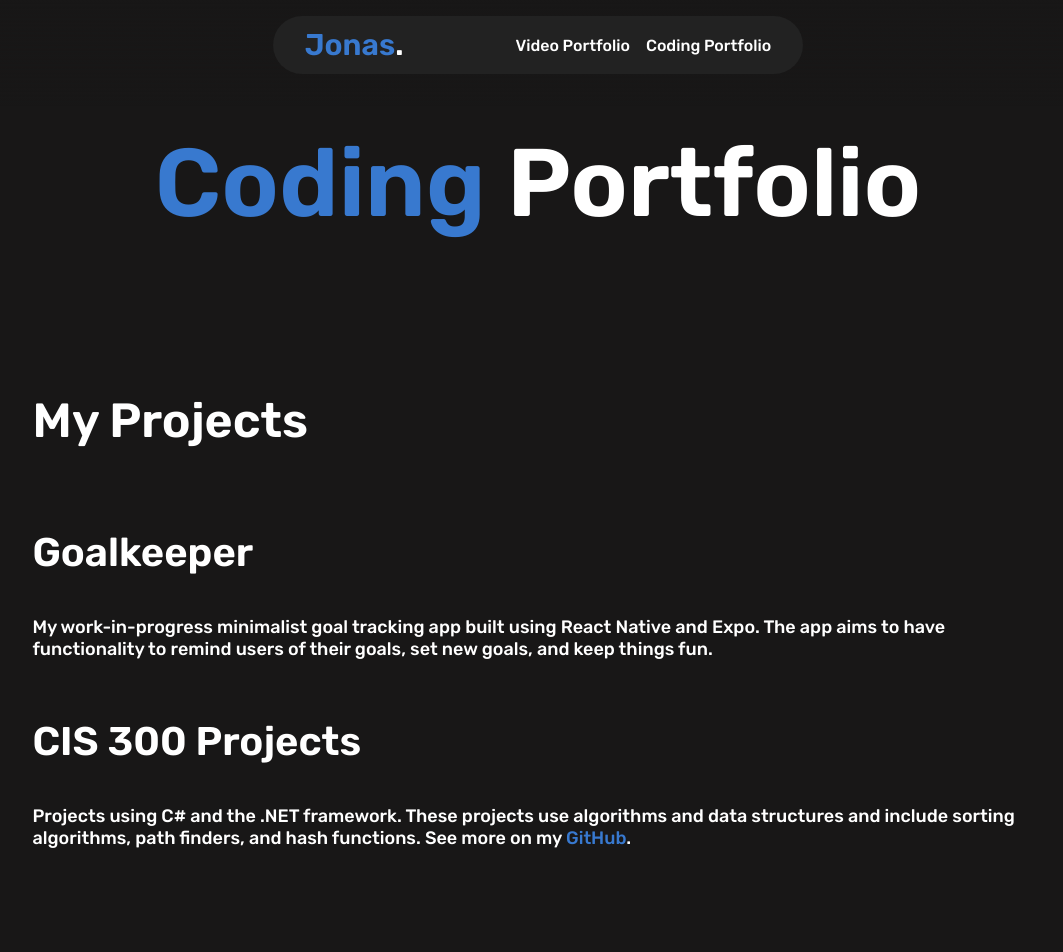
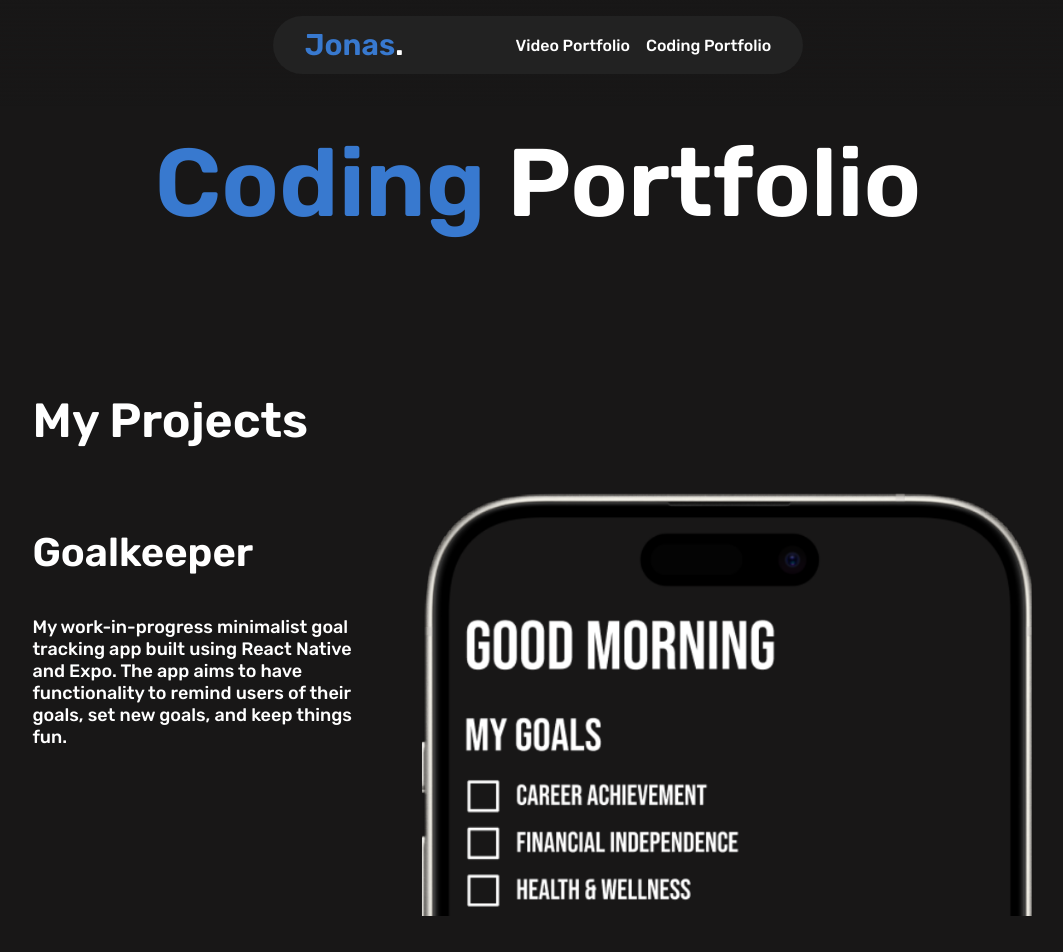
Before and after one commit to jonasbronson/jonasbronson-site, a React (Vite) app: page /Code in a window 1280 px wide. Shown: the top 952 px of the page, without its empty margins (102-1165 px from the left). Built offline with nearby package versions, Linux system fonts and the light colour scheme.

Commit message:
changes to video and code, new assets for goalkeeper

```diff
--- a/src/index.css
+++ b/src/index.css
@@ -231,7 +231,10 @@
   padding: 1em;
   transition: background-color 0.2s ease-in-out;
   max-width: 50%;
-
+  display: flex;
+  justify-content: center;
+  align-items: center;
+  margin: 0 auto;
 }
 
 .homeContactButtonContainer:hover{
@@ -305,6 +308,10 @@
   opacity: 100%;
 }
 
+.videoWorkButtonContainer{
+  margin-bottom: 0;
+}
+
 .videoWorkButton{
   background-color: #222222;
   height: 100%;
@@ -353,6 +360,20 @@
 
 /*-------------CODE-----------------*/
 
+.codeProjectsContainer{
+  display: flex;
+}
+
+.codeProjectsTextContainer{
+  flex-basis: 50%;
+  margin-right: 2em;
+}
+
+.codeProjectsImages{
+  margin-left: 1em;
+  max-width: 40em;
+}
+
 .codeList{
   text-decoration: none;
   list-style: none;
@@ -366,6 +387,7 @@
 }
 
 .codeLanguagesContainer{
+
 }
 
 .codeLanguages{
@@ -469,6 +491,15 @@
     margin-bottom: 1em;
   }
 
+  .videoWorkImageContainer a{
+    width: 0;
+    height: 0;
+  }
+
+  .videoWorkButtonContainer{
+    margin-bottom: 1.2em;
+  }
+
 }
 
 @media screen and (max-width: 1000px){
@@ -504,7 +535,7 @@
   }
 
   .videoWorkImageContainer{
-    margin-bottom: 0;
+    margin-bottom: 1em;
   }
 
 }
@@ -608,6 +639,10 @@
     font-size: 1em;
   }
 
+  .homeContactButtonContainer{
+    max-width: 75%;
+  }
+
   .genH2{
     font-size: 2.25em;
     text-align: center;
@@ -631,6 +666,10 @@
 
   .videoWorkDiv{
     display: block;
+  }
+
+  .videoWorkButtonContainer{
+    margin-bottom: 0;
   }
 
   .codeEducationDiv{
--- a/src/pages/Code.tsx
+++ b/src/pages/Code.tsx
@@ -2,6 +2,8 @@ import React from "react";
 import JS from "../assets/code/js.png";
 import CSharp from "../assets/code/cSharp.png";
 import CPlusPlus from "../assets/code/cPlusPlus.png";
+import GoalVertical from "../assets/code/goalkeeper-vertical.png"
+import GoalHorizontal from "../assets/code/goalkeeper-land.png"
 
 export default function Code(){
 
@@ -29,21 +31,22 @@ const bigJava="JavaScript";
                 <h1 className="videoTitle"><span>Coding</span> Portfolio</h1>
                 <div style={{marginBottom: "15%"}}>
                     <h2 className="genH2">My Projects</h2>
-                    <div style={{display: "flex"}}>
-                        <div>
+                    <div className="codeProjectsContainer">
+                        <div className="codeProjectsTextContainer">
                             <h3 className="genH3">Goalkeeper</h3>
                             <p className="genP">My work-in-progress minimalist goal tracking app built using React Native and Expo.
                                 The app aims to have functionality to remind users of their goals, set new goals, and keep
                                 things fun.
                             </p>
                         </div>
+                        <img src={GoalHorizontal} className="codeProjectsImages"/>
                     </div>
-                    <div style={{display: "flex"}}>
-                        <div>
+                    <div className="codeProjectsContainer">
+                        <div className="codeProjectsTextContainer">
                             <h3 className="genH3">CIS 300 Projects</h3>
                             <p className="genP">Projects using C# and the .NET framework. These projects use
                                 algorithms and data structures and include sorting algorithms, path finders, and
-                                hash functions. See more on my <a href="https://github.com/jonasbronson" style={{textDecoration: "none", color: "#3879cf"}}>GitHub</a>.
+                                hash functions. See more on my <a href="https://github.com/jonasbronson?tab=repositories" style={{textDecoration: "none", color: "#3879cf"}}>GitHub</a>.
                             </p>
                         </div>
                     </div>
--- a/src/pages/Video.tsx
+++ b/src/pages/Video.tsx
@@ -53,7 +53,7 @@ export default function Video(){
                             </div>
                             </a>
                         </div>
-                        <div>
+                        <div className="videoWorkButtonContainer">
                             <a href="https://www.youtube.com/playlist?list=PLswGkvnLPAr22CnjC8q2IrWl151eo1vux"><button className="videoWorkButton">SEE MORE</button></a>
                         </div>
                     </div>
```
Also changed, not shown: src/assets/code/goalkeeper-land.png (added), src/assets/code/goalkeeper-vertical.png (added).
